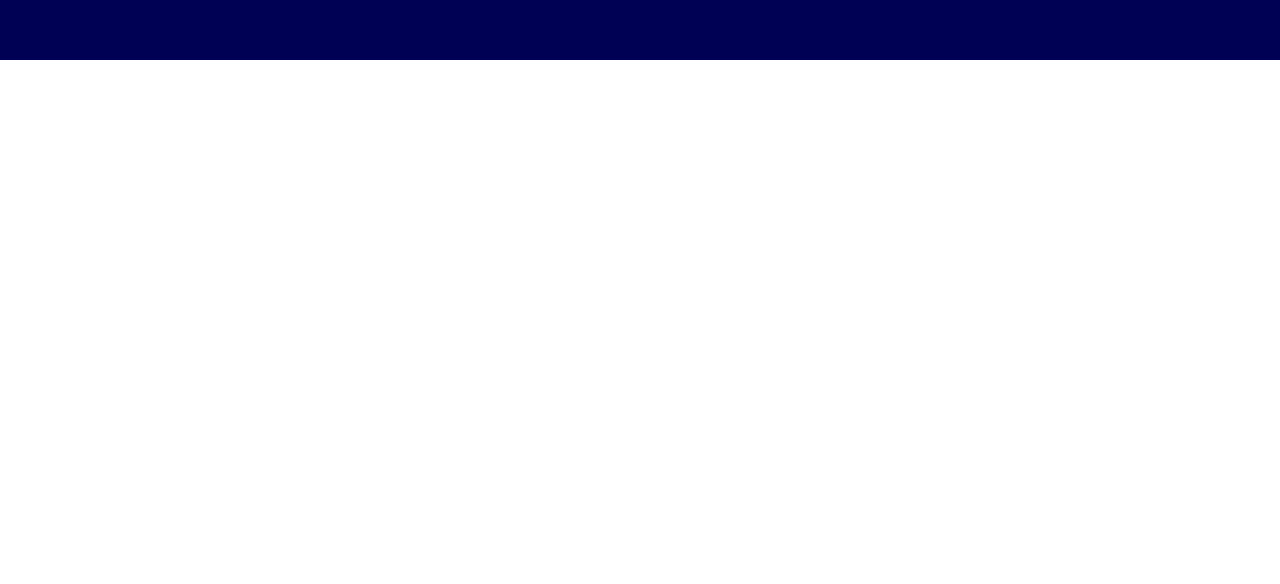
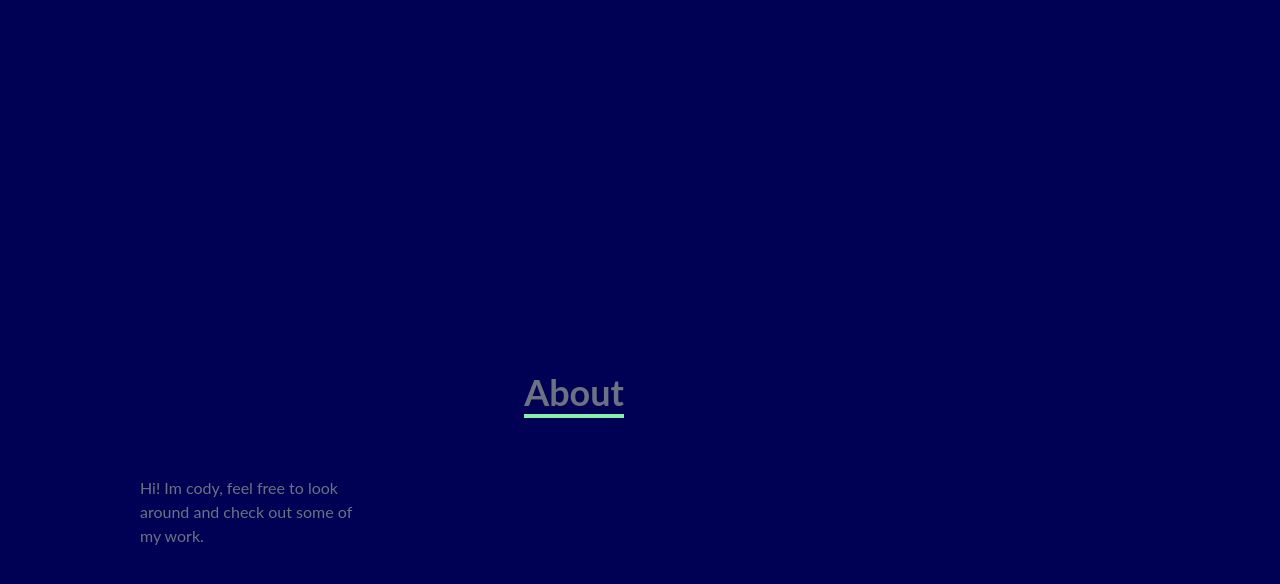
Before and after one commit to James-Lisenby/codys-react-portfolio, a React (Create React App) app: page / in a window 1280 px wide. Shown: the part 740-1324 px from the top of the page. Before the commit the page ends 800 px from the top, so only its background shows below. Built offline with nearby package versions, Linux system fonts and the light colour scheme.

Commit message:
Working on the about component

```diff
--- a/src/App.js
+++ b/src/App.js
@@ -1,3 +1,4 @@
+import About from "./components/About";
 import Home from "./components/Home";
 import Navbar from "./components/Navbar";
 
@@ -7,6 +8,7 @@ function App() {
     <div>
       <Navbar />
       <Home />
+      <About />
     </div>
   );
 }
--- /dev/null
+++ b/src/components/About.jsx
@@ -0,0 +1,25 @@
+import React from 'react'
+
+const About = () => {
+  return (
+    <div name='about' className='w-full h-screen bg-[#005] text-gray-500'>
+        <div className='flex flex-col justify-center items-center w-full h-full'>
+            <div className='max-w-[1000px] w-full  grid grid-cols-2 gap-8'>
+                <div className='sm:text-right pb-8 pl-4'>
+                    <p className='text-4xl font-bold inline border-b-4 border-green-300'>About</p>
+                </div>
+                <div>
+                </div>
+                <div className='max-w-[1000px] w-full  grid grid-cols-2 gap-8'>
+                    <div>
+                        <h1>Hi! Im cody, feel free to look around and check out some of my work. </h1>
+                    </div>
+                </div>
+            </div>
+        </div>
+
+    </div>
+  )
+}
+
+export default About
```
